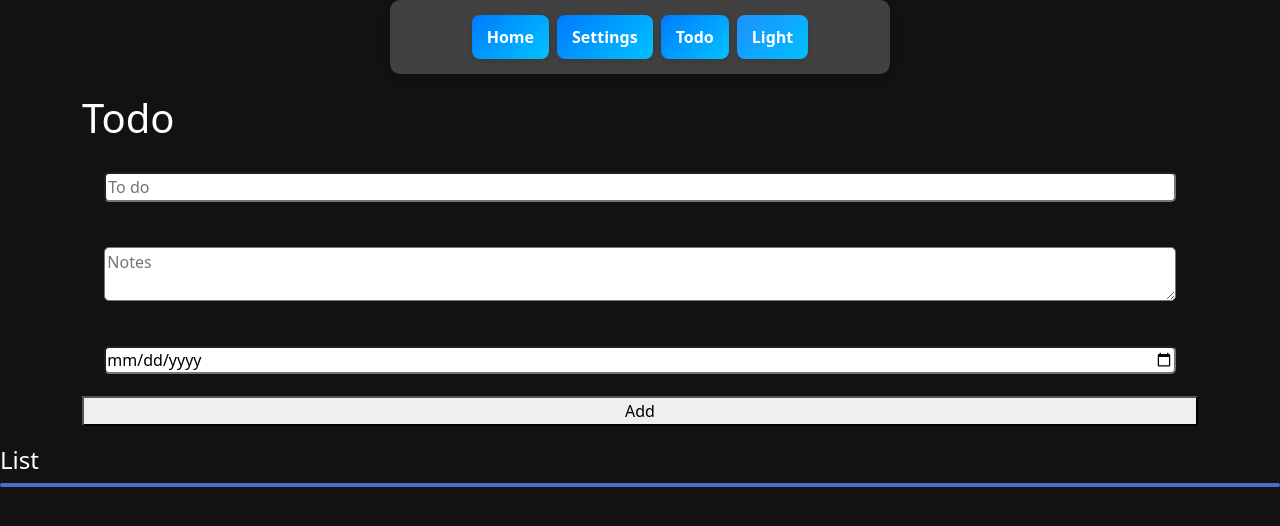
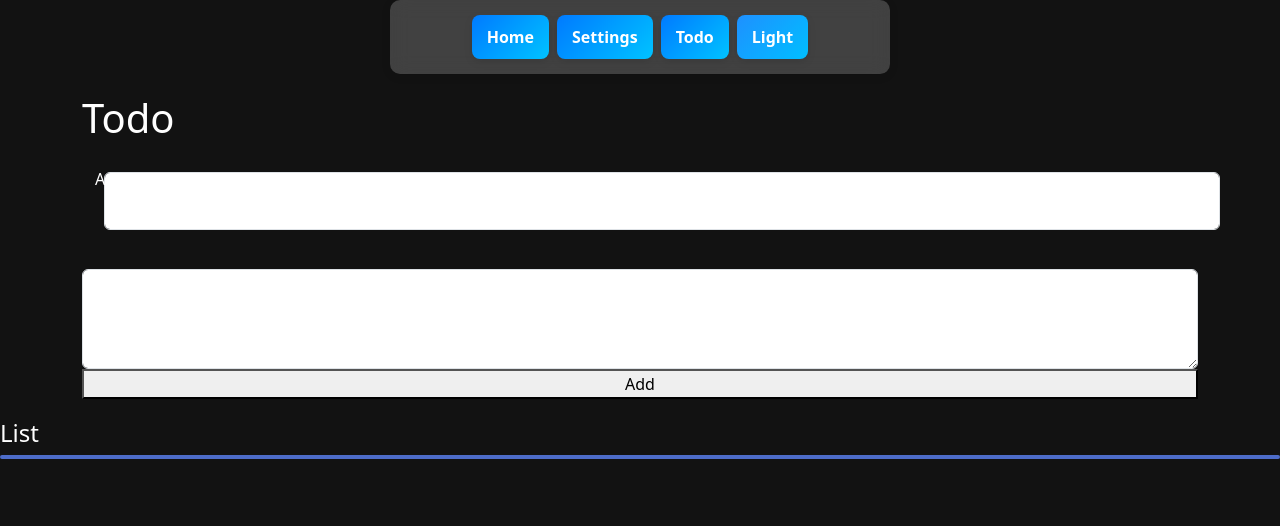
Before and after one commit to Tamerbekir/PocketPal, a React app in the folder client/: page /todo in a window 1280 px wide. Shown: the top 526 px of the page. Built offline with nearby package versions, Linux system fonts and the light colour scheme; the HTML template or start-up script is replaced by a standard one.

Commit message:
Added bootstrap elements. Added dynamic date picker from material MUI but it is currently not working. Removed for time being

```diff
--- a/client/package.json
+++ b/client/package.json
@@ -16,6 +16,7 @@
   "dependencies": {
     "@vitejs/plugin-react": "^4.3.3",
     "bootstrap": "^5.3.3",
+    "dayjs": "^1.11.13",
     "react": "^18.3.1",
     "react-bootstrap": "^2.10.9",
     "react-calendar": "^5.1.0",
--- a/client/src/Pages/Todo.tsx
+++ b/client/src/Pages/Todo.tsx
@@ -1,4 +1,7 @@
 import React, { useState, useEffect } from "react";
+import Form from "react-bootstrap/Form";
+import FloatingLabel from "react-bootstrap/FloatingLabel";
+import InputGroup from "react-bootstrap/InputGroup";
 import "../assets/todo.css";
 
 export default function Todo() {
@@ -45,36 +48,50 @@ export default function Todo() {
     <div>
       <div className="container">
         <h1>Todo</h1>
-        <input
+        <InputGroup className="mb-3">
+          <FloatingLabel controlId="floatingTextarea2" label="Add an item">
+            <Form.Control
               placeholder="To do"
               type="text"
               name="item"
               value={todo.item}
               onChange={handleTodoChange}
               className="todoItem"
+              aria-describedby="basic-addon1"
             />
-        <textarea
-          placeholder="Notes"
+          </FloatingLabel>
+        </InputGroup>
+        <FloatingLabel controlId="floatingTextarea2" label="Note">
+          <Form.Control
+            as="textarea"
             name="notes"
             value={todo.notes}
             onChange={handleTodoChange}
-          className="todoNotes"
+            placeholder="Leave a comment here"
+            style={{ height: "100px" }}
           />
-        <input
-          placeholder="add a todo.."
-          type="date"
+        </FloatingLabel>
+        {/* <LocalizationProvider dateAdapter={AdapterDayjs}>
+          <DatePicker
+            value={todo.date}
+            label="Date"
             name="date"
-          value={todo.date}
             className="todoDate"
-          onChange={handleTodoChange}
+            onChange={() => handleDateChange}
+            slotProps={{
+              textField: {
+                helperText: "MM/DD/YYYY",
+              },
+            }}
           />
+        </LocalizationProvider> */}
         <button onClick={handleSubmitTodo}>Add</button>
       </div>
       <h4>List</h4>
       <div className="listDiv">
         {submitTodo.map((addedItem, index) => (
           <div key={index}>
-            <p>{addedItem.date}</p>
+            {/* <p>{addedItem.date}</p> */}
             <p>{addedItem.item}</p>
             <p>{addedItem.notes}</p>
             <button
```
Also changed, not shown: package.json (+14 -1 lines), 2 other files (tests, documents, lock files or other folders). Lines whose indentation alone changed are shown as unchanged.
